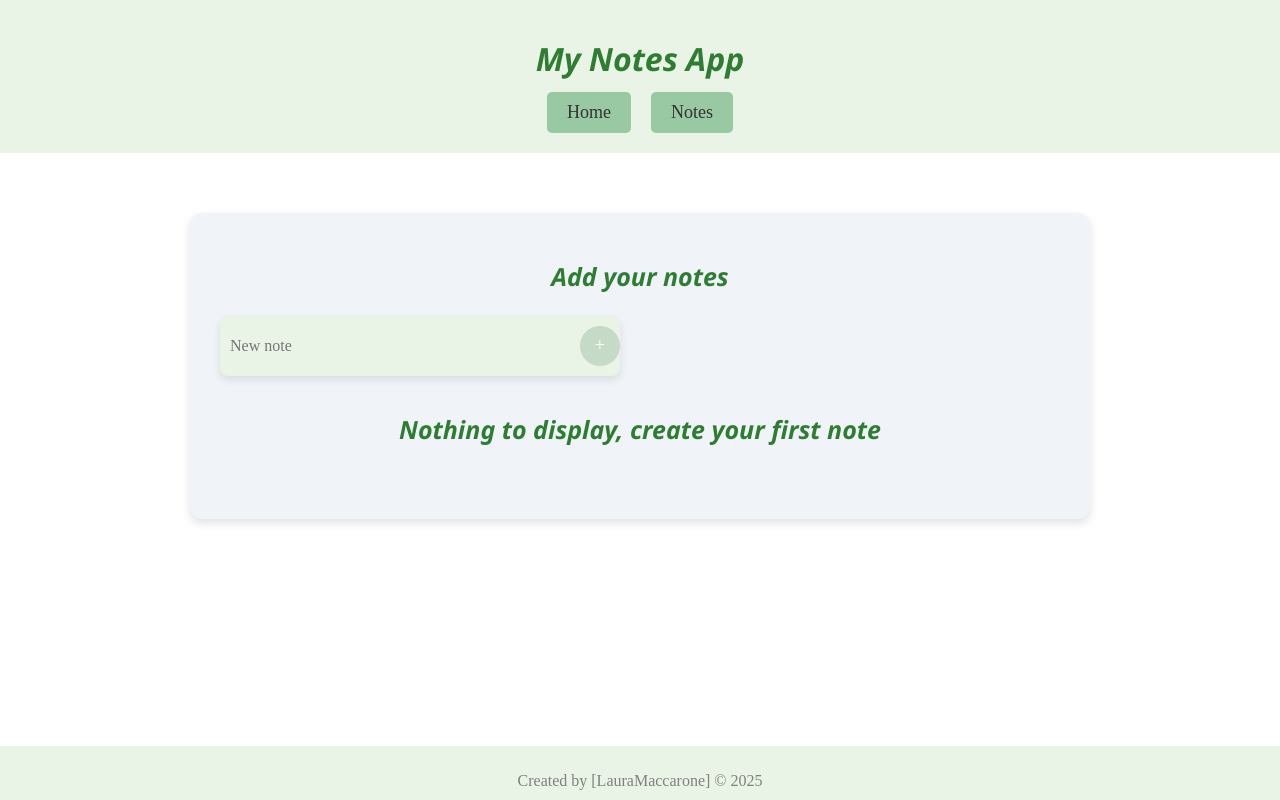
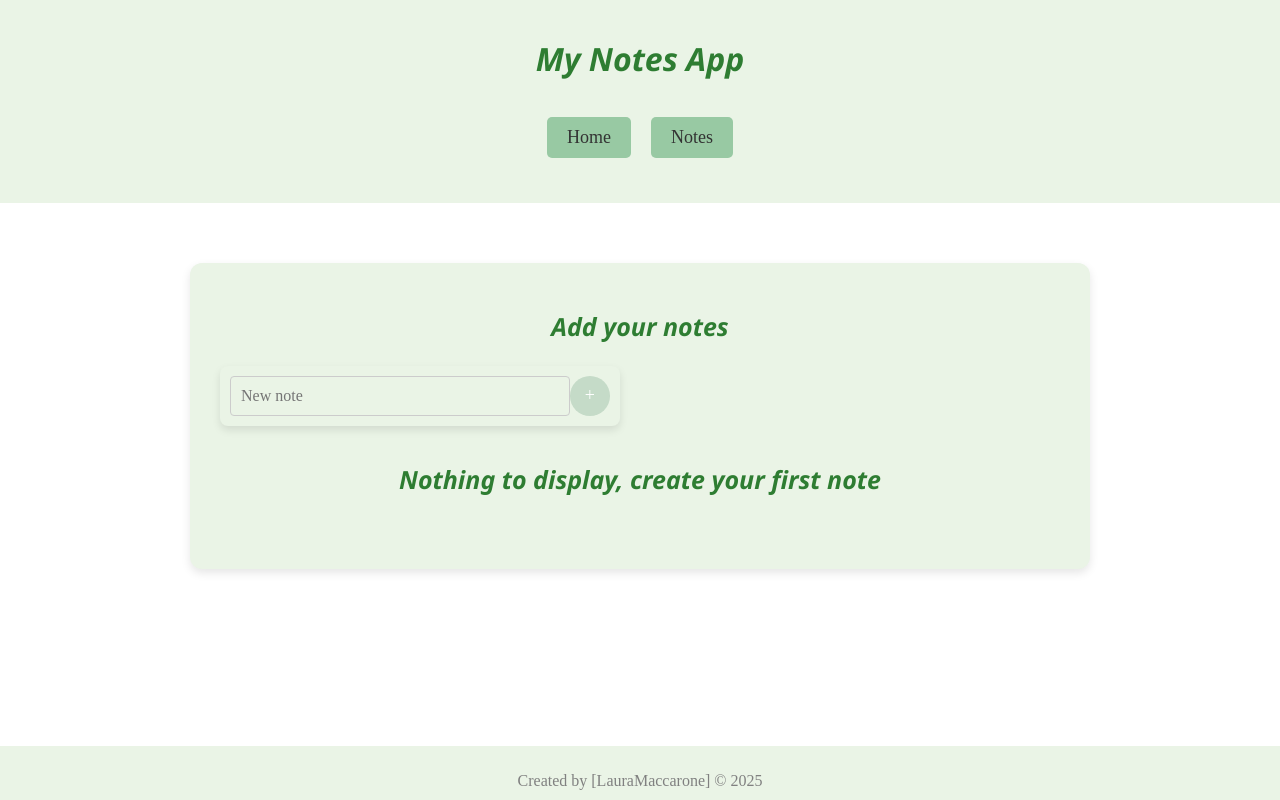
Before and after one commit to lmaccaro-maker/proyecto-final-notas, a Vue app: page /notes in a window 1280 px wide. Built offline with nearby package versions, Linux system fonts and the light colour scheme.

Commit message:
updating css

```diff
--- a/src/components/CreateNote.vue
+++ b/src/components/CreateNote.vue
@@ -25,43 +25,47 @@ const title = ref("");
 </template>
 
 <style scoped>
+
 .note-form {
-  display: flex; /* Uso de flex para organizar los elementos en línea */
-  align-items: center; /* Alineación vertical centrada */
-  max-width: 400px; /* Ancho máximo del formulario */
-  background-color: #eaf4e6;/* Fondo consistente para mejor contraste */
-  padding: 10px 0px; /* Espacio alrededor */
-  border-radius: 8px; /* Bordes redondeados */
-  box-shadow: 0 4px 8px rgba(0, 0, 0, 0.1); /* Sombra ligera */
+  display: flex; /* Use flex to organize inline elements */
+  align-items: center; /* Center items vertically */
+  justify-content: center; /* Centrally align all content horizontally */
+  max-width: 400px; /* Maximum width of the form */
+  background-color: #eaf4e6; /* Consistent background for contrast */
+  padding: 10px; /* Uniform padding */
+  border-radius: 8px; /* Rounded borders */
+  box-shadow: 0 4px 8px rgba(0, 0, 0, 0.1); /* Light shadow */
   width: 100%;
 }
 
 .note-input {
-  flex: 1; /* Ocupa todo el espacio disponible */
+  flex-grow: 1; /* Let it use all the remaining space */
   padding: 10px;
   font-size: 16px;
   background-color: transparent;
-  border-color: transparent;
+  border: 1px solid #ccc;
   color: grey;
+  border-radius: 4px;
   box-shadow: none;
-  border: none;
-  outline: none; /* Elimina el borde de enfoque por defecto */
+  outline: none; /* Removes default focus border */
 }
 
 .note-input:focus {
-  outline: none; /* Asegura que no haya un rectángulo visible al enfocar */
+  outline: none; /* Keeps no visible rectangle on focus */
 }
 
 .create-btn {
   padding: 10px 15px;
   font-size: 18px;
   color: white;
-  background-color: rgb(197, 219, 200); /* Verde vivo para el botón */
+  background-color: rgb(197, 219, 200); /* Bright green for the button */
   border: none;
-  border-radius: 50%; /* Botón redondo */
-  cursor: pointer; /* Indica interactividad */
+  border-radius: 50%; /* Round button */
+  cursor: pointer; /* Indicates interactiveness */
   transition: background-color 0.3s;
   outline: none;
+  flex-shrink: 0; /* Prevent it from shrinking to make room */
+  margin-left: auto; /* Automatically space it to the right edge */
 }
 
 .create-btn:focus {
@@ -69,6 +73,6 @@ const title = ref("");
 }
 
 .create-btn:hover {
-  background-color: #218838; /* Oscurece un poco al pasar el ratón */
+  background-color: #218838; /* Darkens slightly on hover */
 }
 </style>
--- a/src/components/DeleteButton.vue
+++ b/src/components/DeleteButton.vue
@@ -22,20 +22,20 @@ const deleteFunction = () => {
 
 <style scoped>
 #delete-wrapper {
-  max-width: 40px; /* Tamaño reducido */
+  max-width: 35px; /* Reduce size slightly */
   width: 100%;
   cursor: pointer;
 }
 
 .inner-delete {
   border-color: #5a4a4a;
-  border-radius: 0 0 5px 5px; /* Proporcional al nuevo tamaño */
+  border-radius: 0 0 4px 4px; /* Adjust border radius proportionally */
   border-style: solid;
-  border-width: 0 1px 1px 1px; /* Ajuste del grosor del borde */
-  height: 30px; /* Proporcional al nuevo tamaño */
+  border-width: 0 0.8px 0.8px 0.8px; /* Adjust border width */
+  height: 25px; /* Reduce height */
   margin: 0 auto;
-  max-width: 30px; /* Ajustado al nuevo porcentaje */
-  padding: 3px 0; /* Proporcional al nuevo tamaño */
+  max-width: 25px; /* Adjust the overall width */
+  padding: 2px 0; /* Reduce padding slightly */
   text-align: center;
 }
 
@@ -44,16 +44,16 @@ const deleteFunction = () => {
   border-radius: 50%;
   display: inline-block;
   height: 100%;
-  margin: 0 1px; /* Ajuste del margen */
-  width: 2px; /* Ajuste de ancho */
+  margin: 0 0.5px; /* Narrow down margin */
+  width: 1.5px; /* Adjust width for smaller size */
 }
 
 #delete-wrapper .cap {
-  border-radius: 3px;
-  border: 1px solid #5a4a4a; /* Proporción del borde */
-  height: 10px; /* Proporción de altura */
+  border-radius: 2px;
+  border: 0.8px solid #5a4a4a; /* Reduce border width */
+  height: 8px; /* Lower height */
   margin: 0 auto;
-  max-width: 40px;
+  max-width: 35px; /* Width adjustment */
   position: relative;
   background-color: #ffffff;
   transition: 0.2s cubic-bezier(0.61, -0.01, 0.49, 1.06) all;
@@ -62,19 +62,19 @@ const deleteFunction = () => {
 
 #delete-wrapper .cap::before {
   background-color: #ffffff;
-  border-top-left-radius: 30px;
-  border-top-right-radius: 30px;
-  border: 1px solid #5a4a4a;
+  border-top-left-radius: 20px; /* Smaller radius */
+  border-top-right-radius: 20px; /* Consistent with above */
+  border: 0.8px solid #5a4a4a; /* Border adjustment */
   content: "";
-  height: 5px; /* Proporción de la altura */
-  left: 11.5px;
+  height: 4px; /* Reduced height */
+  left: 10px; /* Adjust based on new width */
   position: absolute;
-  top: -10px;
-  width: 15px; /* Proporción del ancho */
+  top: -8px; /* Vertical position adjustment */
+  width: 13px; /* Reduce width */
 }
 
 #delete-wrapper:hover .cap {
-  transform: rotate(-45deg) scale(0.5); /* Ajuste de escala al hacer hover */
+  transform: rotate(-45deg) scale(0.45); /* Slightly smaller scale */
   transition: 0.2s cubic-bezier(0.61, -0.01, 0.49, 1.06) all;
 }
 </style>
--- a/src/layout/Layout.vue
+++ b/src/layout/Layout.vue
@@ -50,7 +50,7 @@
   display: flex;
   justify-content: center;
   gap: 20px;
-  padding: 0;
+  padding: 25px;
   margin: 0;
 }
 
--- a/src/views/Notes.vue
+++ b/src/views/Notes.vue
@@ -34,41 +34,41 @@ const noteStore = useNoteStore();
 
 <style scoped>
 #notes-page {
-  background-color: #f0f4f8; /* Fondo azul muy claro para una atmósfera acogedora */
-  padding: 30px; /* Espacio interno amplio para contenido */
-  border-radius: 12px; /* Bordes suavizados para un acabado elegante */
-  box-shadow: 0 4px 10px rgba(0, 0, 0, 0.12); /* Sombra más perceptible para profundidad */
-  margin: 40px auto; /* Margen superior para separación del encabezado */
-  max-width: 900px; /* Ancho máximo para uso eficiente del espacio */
+  background-color: #eaf4e6; /* Uniform light green background */
+  padding: 30px;
+  border-radius: 12px;
+  box-shadow: 0 4px 10px rgba(0, 0, 0, 0.1); /* Subtle shadow to add depth */
+  margin: 40px auto;
+  max-width: 900px;
 }
 
 h2 {
-  font-size: 25px; /* Título prominente */
+  font-size: 25px;
   font-family: 'Segoe UI', Tahoma, Geneva, Verdana, sans-serif;
-  color: #2e7d32; /* Cambio a un verde profesional */
-  font-style: italic; /* Estilo en cursiva */
-  text-align: center; /* Texto centrado */
-  margin-bottom: 25px; /* Espaciado inferior */
+  color: #2e7d32;
+  font-style: italic;
+  text-align: center;
+  margin-bottom: 25px;
 }
 
 .note-list {
-  list-style: none; /* Sin puntos de lista */
-  padding: 0; /* Ningún relleno interno */
-  margin: 0; /* Márgenes afuera */
+  list-style: none;
+  padding: 0;
+  margin: 0;
   display: flex;
-  flex-wrap: wrap; /* Ajustes automáticos a filas múltiples */
-  gap: 24px; /* Espacio consistente entre notas */
-  justify-content: center; /* Centrar el contenido */
+  flex-wrap: wrap;
+  gap: 24px;
+  justify-content: center;
 }
 
 .note-list li {
-  flex: 1 1 280px; /* Ajustar automáticamente para adaptarse a diferentes tamaños de pantalla */
+  flex: 1 1 280px;
 }
 
 .empty-msg {
   text-align: center;
   font-size: 20px;
-  color: #555; /* Color gris oscuro */
+  color: #2e7d32; /* Harmonize with the green theme */
   margin: 20px 0;
 }
 
@@ -77,7 +77,7 @@ h2 {
   justify-content: center;
   align-items: center;
   height: 60px;
-  background-color: rgb(197, 219, 200); /* Verde vibrante */
+  background-color: #c5dbc8; /* Consistent light green */
   color: white;
   border-radius: 8px;
   transition: background-color 0.3s;
@@ -85,10 +85,6 @@ h2 {
 }
 
 .create-note-plus:hover {
-  background-color: rgb(
-    197,
-    219,
-    200
-  ); /* Verde ligeramente más oscuro en hover */
+  background-color: #adcbb3; /* Slightly darker green on hover */
 }
 </style>
```
